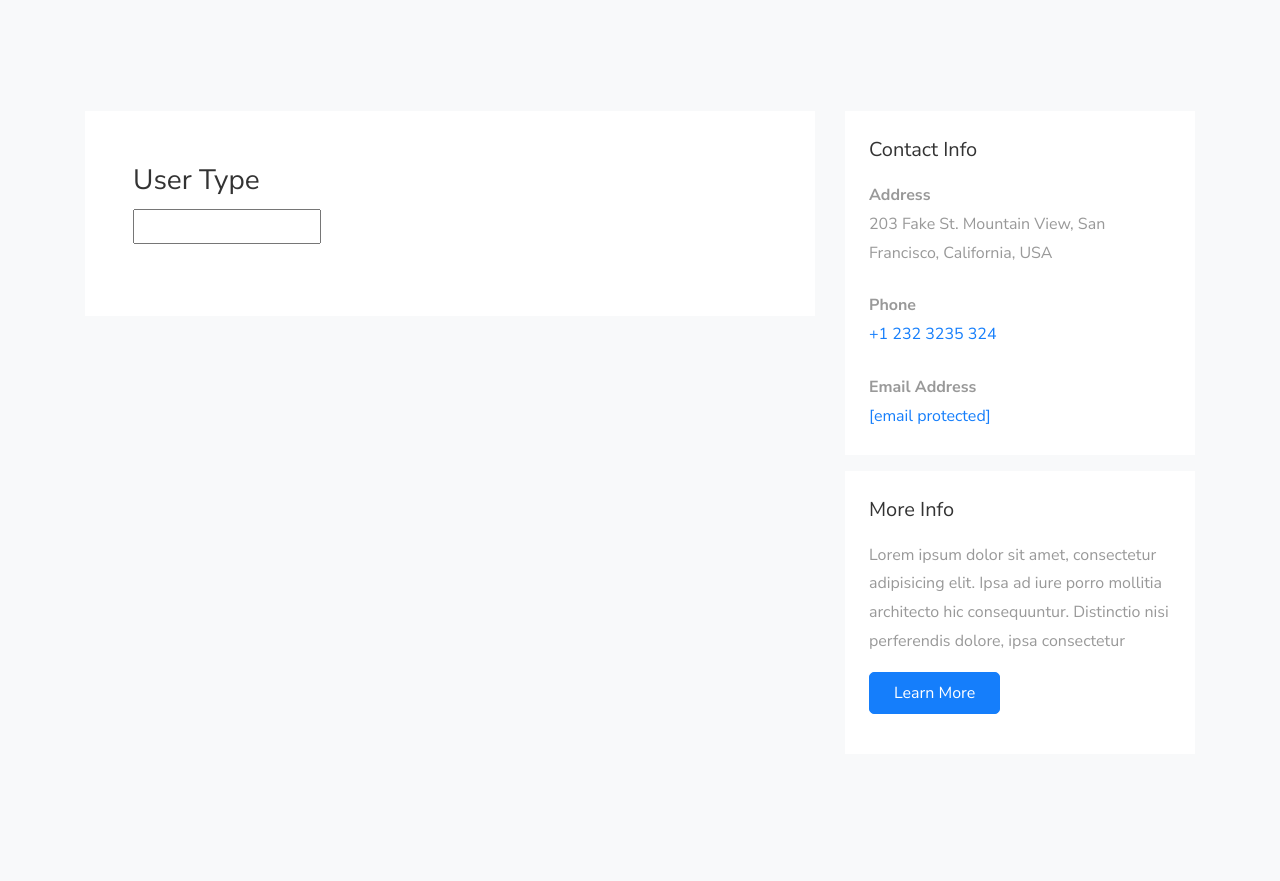
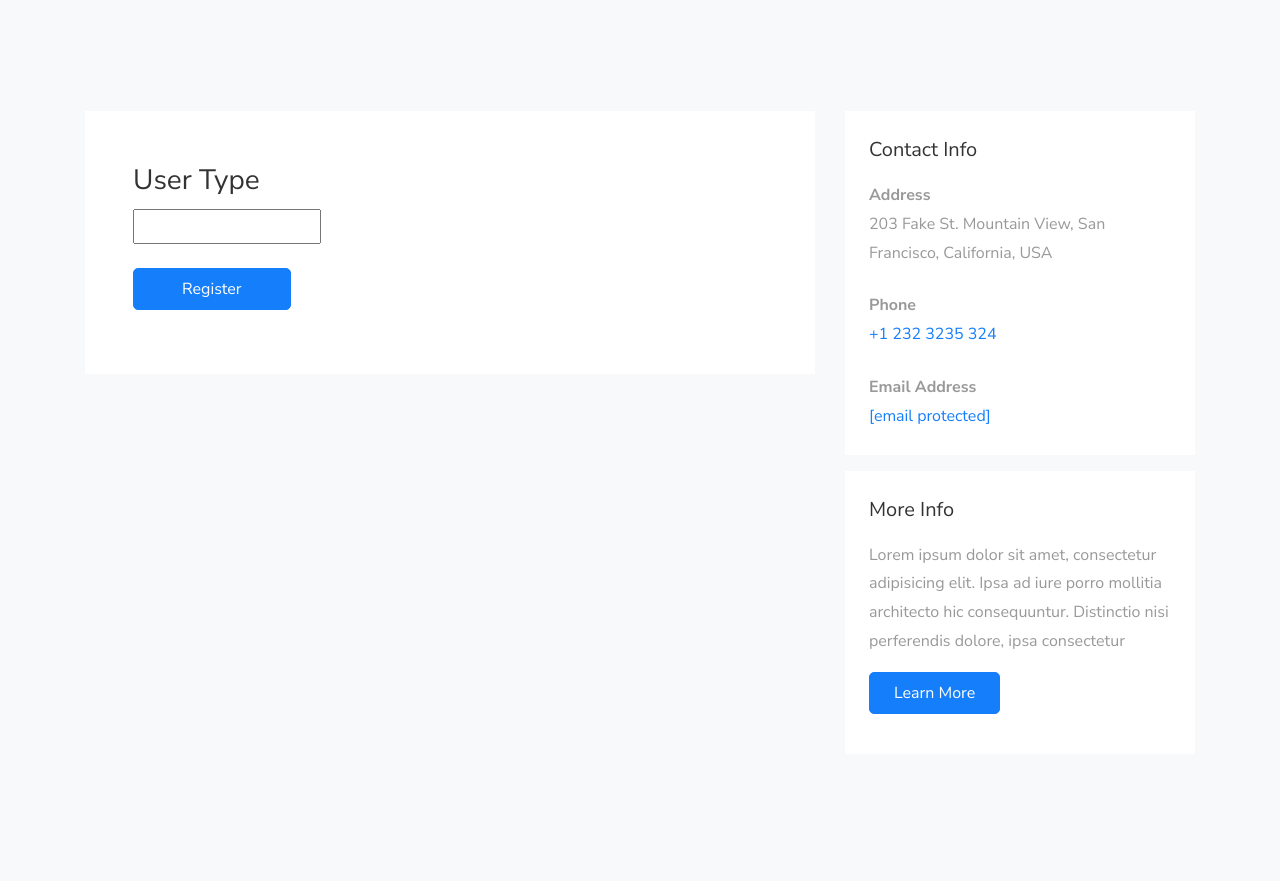
Before and after one commit to SajidHShanta/CSE311_Section-1_Project_Group-No-3, a Django app: template Job/templates/users/user-register.html in a window 1280 px wide. Shown: the part 801-1682 px from the top of the page. Run offline with Django 3.2, Linux system fonts and the light colour scheme; the template is opened without the code that fills it, so the values that code supplies are empty, except form fields; tables that the repository leaves empty hold one stand-in row (values such as "Sample post"); form fields are guessed from the names that the template uses; some libraries are stand-ins or nearby versions; some web fonts are replaced.

Commit message:
Submit button add + register users in database

```diff
--- a/Job/templates/users/user-register.html
+++ b/Job/templates/users/user-register.html
@@ -9,8 +9,8 @@
       <div class="container">
         <div class="row no-gutters slider-text js-fullheight align-items-end justify-content-start" data-scrollax-parent="true">
           <div class="col-md-8 ftco-animate text-center text-md-left mb-5" data-scrollax=" properties: { translateY: '70%' }">
-          	<p class="breadcrumbs" data-scrollax="properties: { translateY: '30%', opacity: 1.6 }"><span class="mr-3"><a href="index.html">Home <i class="ion-ios-arrow-forward"></i></a></span> <span>Post a Job</span></p>
-            <h1 class="mb-3 bread" data-scrollax="properties: { translateY: '30%', opacity: 1.6 }">Post a Job</h1>
+          	<p class="breadcrumbs" data-scrollax="properties: { translateY: '30%', opacity: 1.6 }"><span class="mr-3"><a href="index.html">Home <i class="ion-ios-arrow-forward"></i></a></span> <span>User Register</span></p>
+            <h1 class="mb-3 bread" data-scrollax="properties: { translateY: '30%', opacity: 1.6 }">Registration Form</h1>
           </div>
         </div>
       </div>
@@ -23,11 +23,11 @@
           <div class="col-md-12 col-lg-8 mb-5">
               <form action="#" class="p-5 bg-white" method="post">
                   {% csrf_token %}
-                  {% for field in form.visible_fields|slice:'5' %}
+                  {% for field in form.visible_fields|slice:"5" %}
 
                 <div class="row form-group">
                 <div class="col-md-12 mb-3 mb-md-0">
-                  <label class="font-weight-bold" for="fullname">{{ field.label }}</label>
+                  <label class="font-weight-bold" for= "fullname">{{ field.label }}</label>
                   <input type="{{ field.field.widget.input_type }}" id="fullname" class="form-control" placeholder="{{ field.label }}" name="{{ field.html_name }}">
                 </div>
               </div>
@@ -42,6 +42,13 @@
                   </label>
                 </div>
                 </div>
+
+                  <div class="row form-group">
+                    <div class="col-md-12">
+                      <input type="submit" value="Register" class="btn btn-primary  py-2 px-5">
+                    </div>
+                  </div>
+
               </form>
           </div>
 
```
Also changed, not shown: Job/users/views.py (+13 -1 lines), Job/users/forms.py (line endings or trailing spaces).
